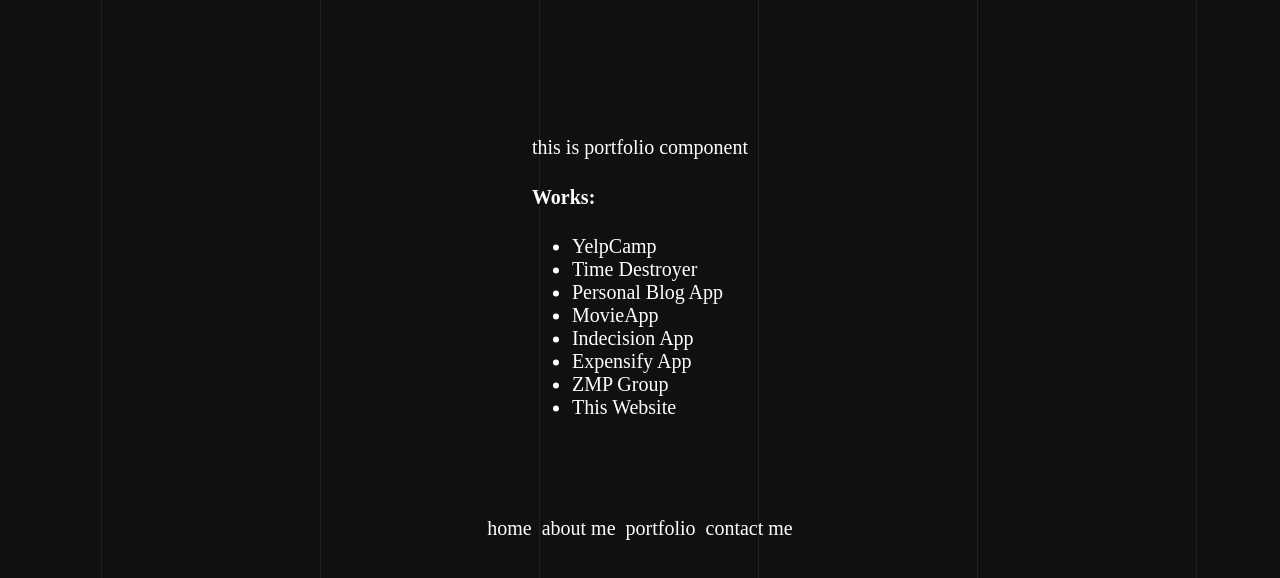
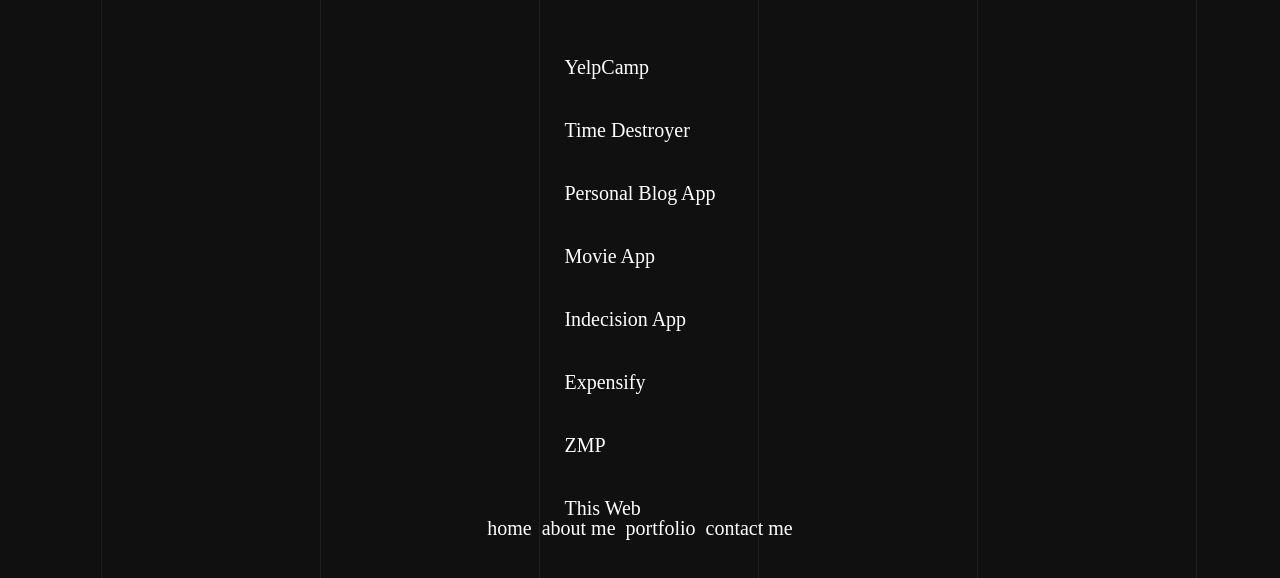
Before and after one commit to nanguer/portfolio, a React (Create React App) app: page /portfolio in a window 1280 px wide. Shown: the part 112-690 px from the top of the page. Built offline with nearby package versions, Linux system fonts and the light colour scheme.

Commit message:
mapped portfolio section

```diff
--- /dev/null
+++ b/src/components/PortfolioItem.js
@@ -0,0 +1,13 @@
+import React, { Component } from 'react';
+
+export class PortfolioItem extends Component {
+	render() {
+		return (
+			<div>
+				<p>{this.props.work.title}</p>
+			</div>
+		);
+	}
+}
+
+export default PortfolioItem;
--- a/src/components/PortfolioPage.js
+++ b/src/components/PortfolioPage.js
@@ -1,18 +1,60 @@
-import React from 'react';
+import React, { Component } from 'react';
+import PortfolioItem from './PortfolioItem';
 
-export default () => (
-  <div>
-    this is portfolio component
-    <h4>Works:</h4>
-    <ul>
-      <li>YelpCamp</li>
-      <li>Time Destroyer</li>
-      <li>Personal Blog App</li>
-      <li>MovieApp</li>
-      <li>Indecision App</li>
-      <li>Expensify App</li>
-      <li>ZMP Group</li>
-      <li>This Website</li>
-    </ul>
-  </div>
-);
+export default class PortfolioPage extends Component {
+	state = {
+		works: [
+			{
+				id: 1,
+				title: 'YelpCamp',
+				description: '',
+				img: ''
+			},
+			{
+				id: 2,
+				title: 'Time Destroyer',
+				description: '',
+				img: ''
+			},
+			{
+				id: 3,
+				title: 'Personal Blog App',
+				description: '',
+				img: ''
+			},
+			{
+				id: 4,
+				title: 'Movie App',
+				description: '',
+				img: ''
+			},
+			{
+				id: 5,
+				title: 'Indecision App',
+				description: '',
+				img: ''
+			},
+			{
+				id: 6,
+				title: 'Expensify',
+				description: '',
+				img: ''
+			},
+			{
+				id: 7,
+				title: 'ZMP',
+				description: '',
+				img: ''
+			},
+			{
+				id: 8,
+				title: 'This Web',
+				description: '',
+				img: ''
+			}
+		]
+	};
+	render() {
+		return this.state.works.map(work => <PortfolioItem key={work.id} work={work} />);
+	}
+}
--- a/src/routers/AppRouter.js
+++ b/src/routers/AppRouter.js
@@ -2,7 +2,7 @@ import React from 'react';
 import Greet from '../components/Greet';
 import Submenu from '../components/Submenu';
 import AboutMePage from '../components/AboutMePage';
-import Portfoliopage from '../components/PortfolioPage';
+import PortfolioPage from '../components/PortfolioPage';
 import ContactPage from '../components/ContactPage';
 import { BrowserRouter, Route, Switch } from 'react-router-dom';
 import '../styles/styles.scss';
@@ -15,7 +15,7 @@ const AppRouter = () => (
 				<Switch>
 					<Route path="/" component={Greet} exact={true} />
 					<Route path="/about" component={AboutMePage} exact={true} />
-          <Route path="/portfolio" component={Portfoliopage} exact={true} />
+					<Route path="/portfolio" component={PortfolioPage} exact={true} />
 					<Route path="/contact" component={ContactPage} exact={true} />
 				</Switch>
 			</div>
--- a/src/styles/components/submenu.scss
+++ b/src/styles/components/submenu.scss
@@ -18,5 +18,5 @@
 }
 .submenu__home:hover {
 	color: red;
-	font-size: 26px;
+	font-size: 22px;
 }
```
Lines whose indentation alone changed are shown as unchanged.
